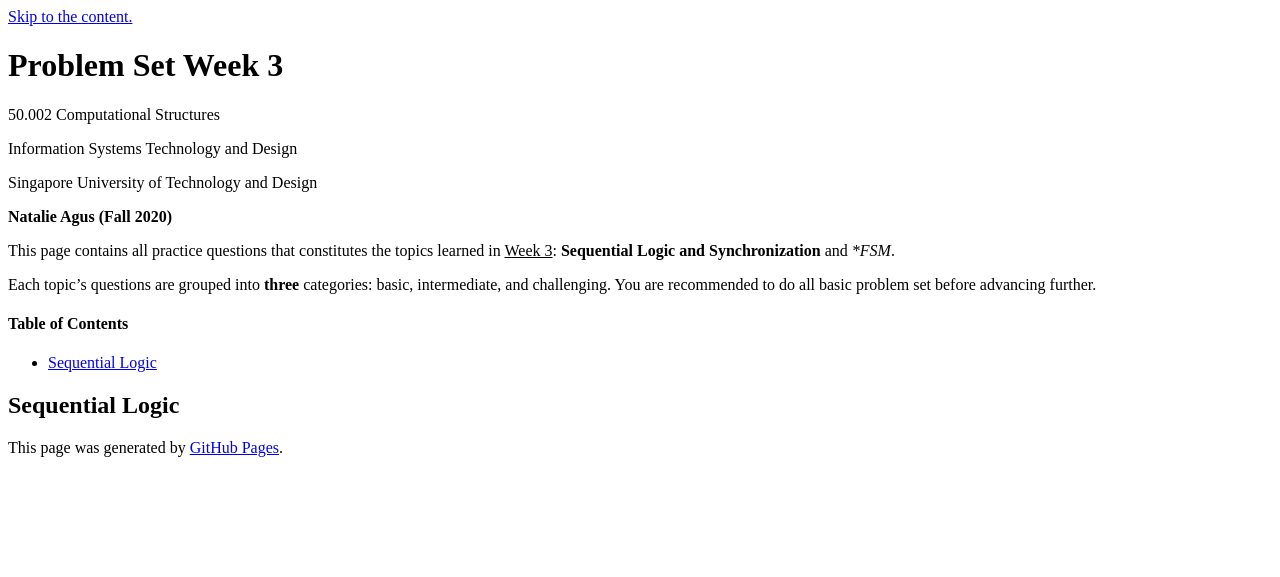
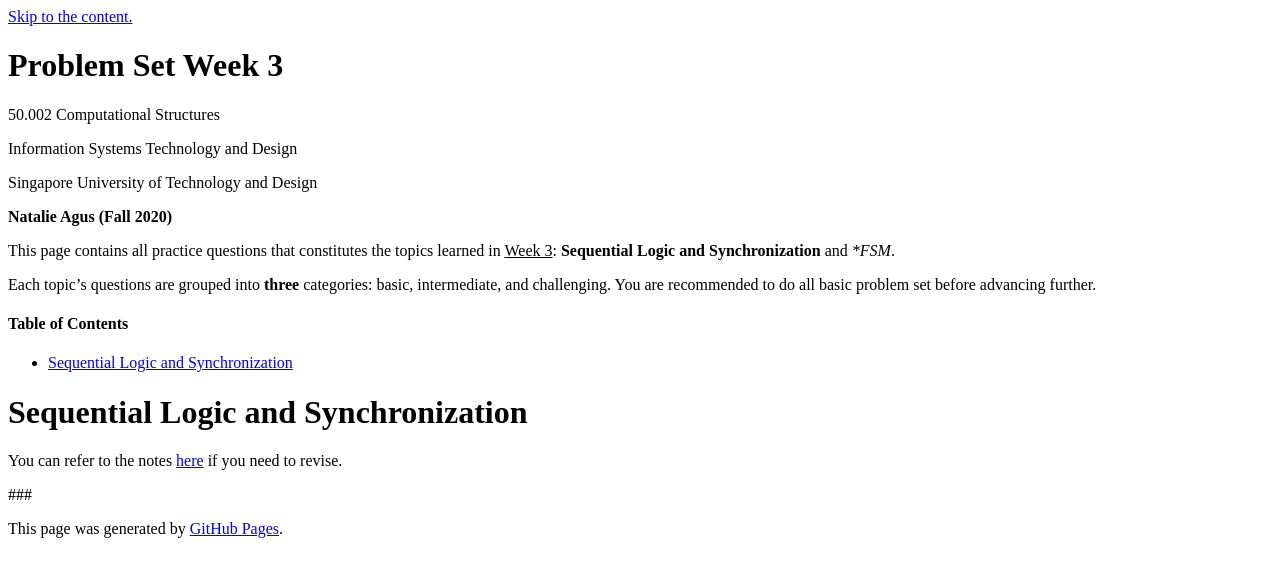
Before and after one commit to natalieagus/natalieagus.github.io, a Jekyll site: the page built from 50002/50002problem_set_3.md, in a window 1280 px wide. Shown: the top 577 px of the page. Built offline with Jekyll 4.4.1, drawn with Linux system fonts in a browser that asks for light colours; a script that is not in the unit is left out; the repository's description, which GitHub fills in, is left out.

Commit message:
50002/50002problem_set_3.md updated from https://stackedit.io/

```diff
--- a/50002/50002problem_set_3.md
+++ b/50002/50002problem_set_3.md
@@ -23,9 +23,11 @@ Each topic's questions are grouped into **three** categories: basic, intermediat
 {::options parse_block_html="false" /}
 
 
-## Sequential Logic
+# Sequential Logic and Synchronization
 
+You can refer to the notes <a href="https://natalieagus.github.io/50002/sequential_logic" target="_blank">here</a> if you need to revise.
 
+###
 <!--stackedit_data:
-eyJoaXN0b3J5IjpbMTQxNDY3MDg3MSwtNjEwNDczMDE4XX0=
+eyJoaXN0b3J5IjpbMTM5NTY1ODgzOCwtNjEwNDczMDE4XX0=
 -->
```
